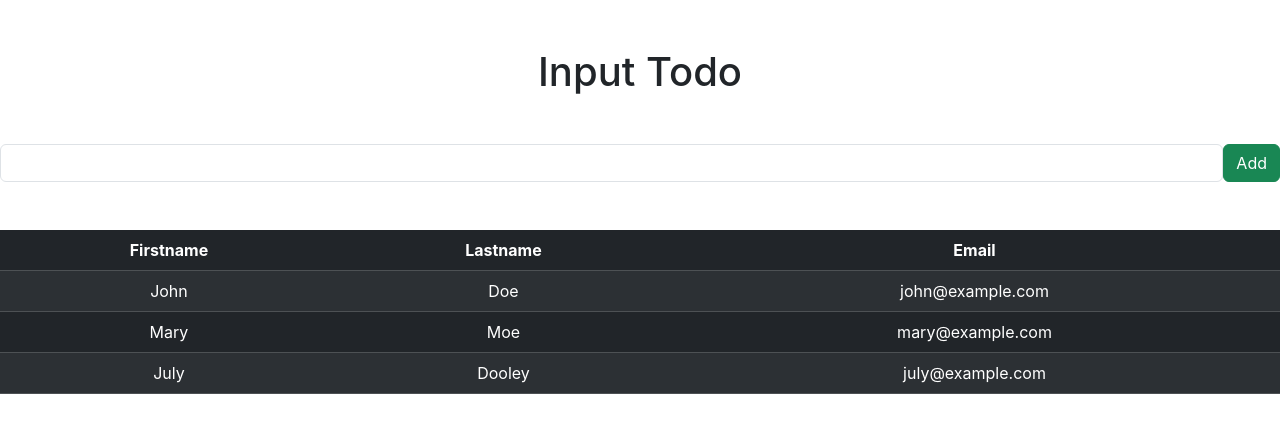
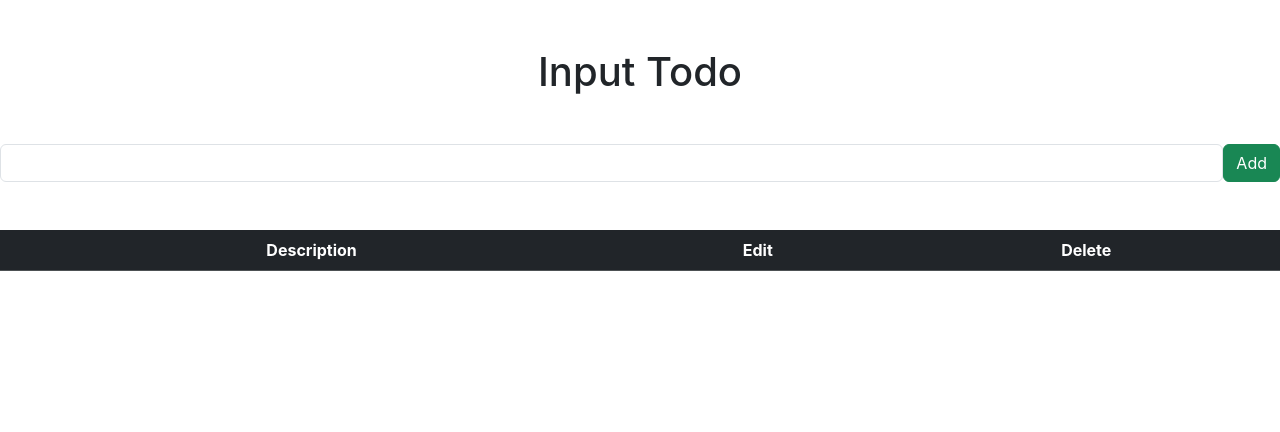
Before and after one commit to luccachantre/pern1, a React (Create React App) app in the folder client/: page / in a window 1280 px wide. Shown: the top 432 px of the page. Built offline with nearby package versions, Linux system fonts and the light colour scheme.

Commit message:
cleaned up bootstrap/template code for listTodos component

```diff
--- a/client/src/components/ListTodos.js
+++ b/client/src/components/ListTodos.js
@@ -5,27 +5,17 @@ const ListTodos = () => {
         <table class="table table-dark table-striped mt-5 text-center">
             <thead>
             <tr>
-                <th>Firstname</th>
-                <th>Lastname</th>
-                <th>Email</th>
+                <th>Description</th>
+                <th>Edit</th>
+                <th>Delete</th>
             </tr>
             </thead>
             <tbody>
-            <tr>
+            {/* <tr>
                 <td>John</td>
                 <td>Doe</td>
                 <td>john@example.com</td>
-            </tr>
-            <tr>
-                <td>Mary</td>
-                <td>Moe</td>
-                <td>mary@example.com</td>
-            </tr>
-            <tr>
-                <td>July</td>
-                <td>Dooley</td>
-                <td>july@example.com</td>
-            </tr>
+            </tr> */}
             </tbody>
         </table>
     </Fragment>;
```
